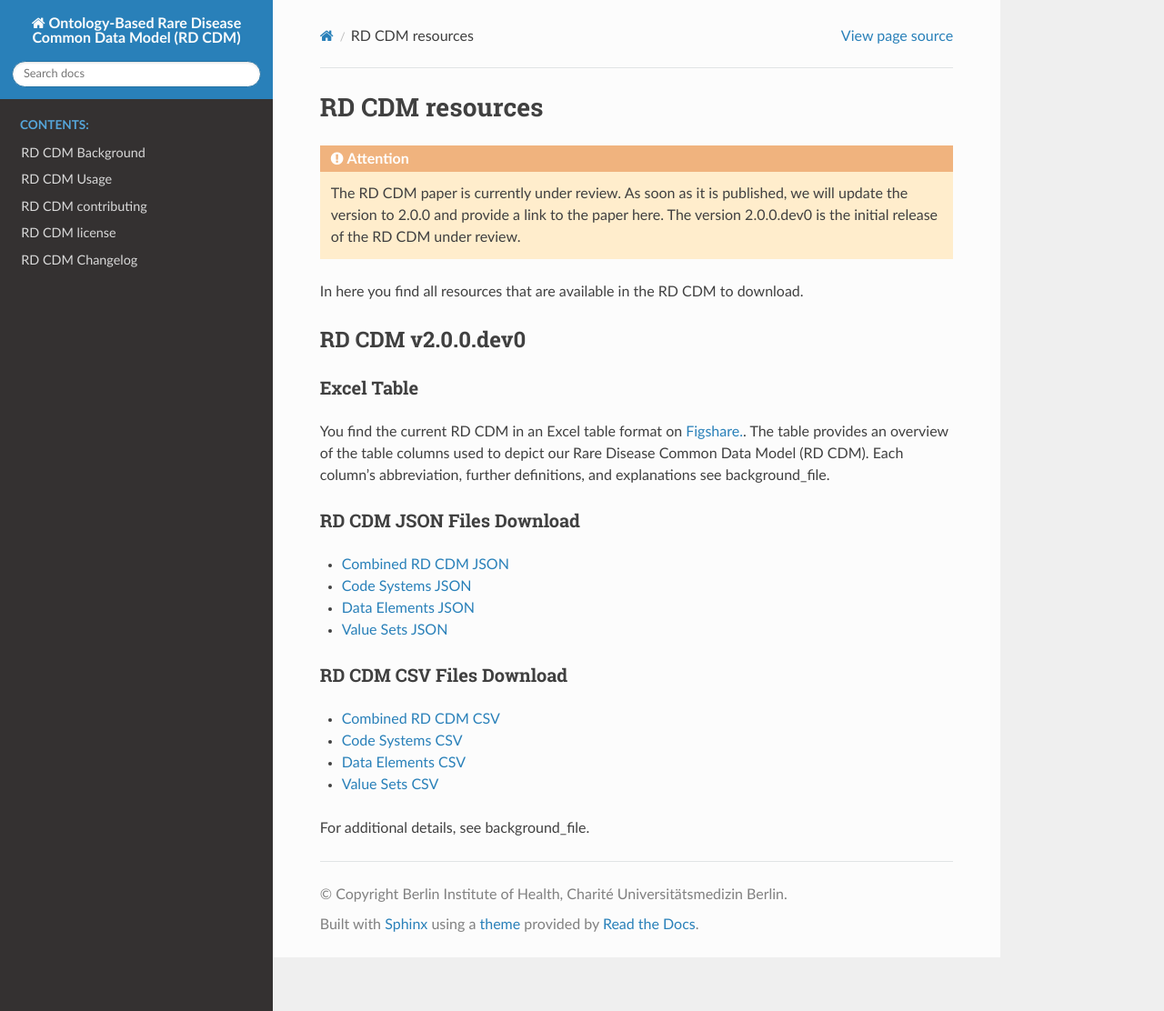
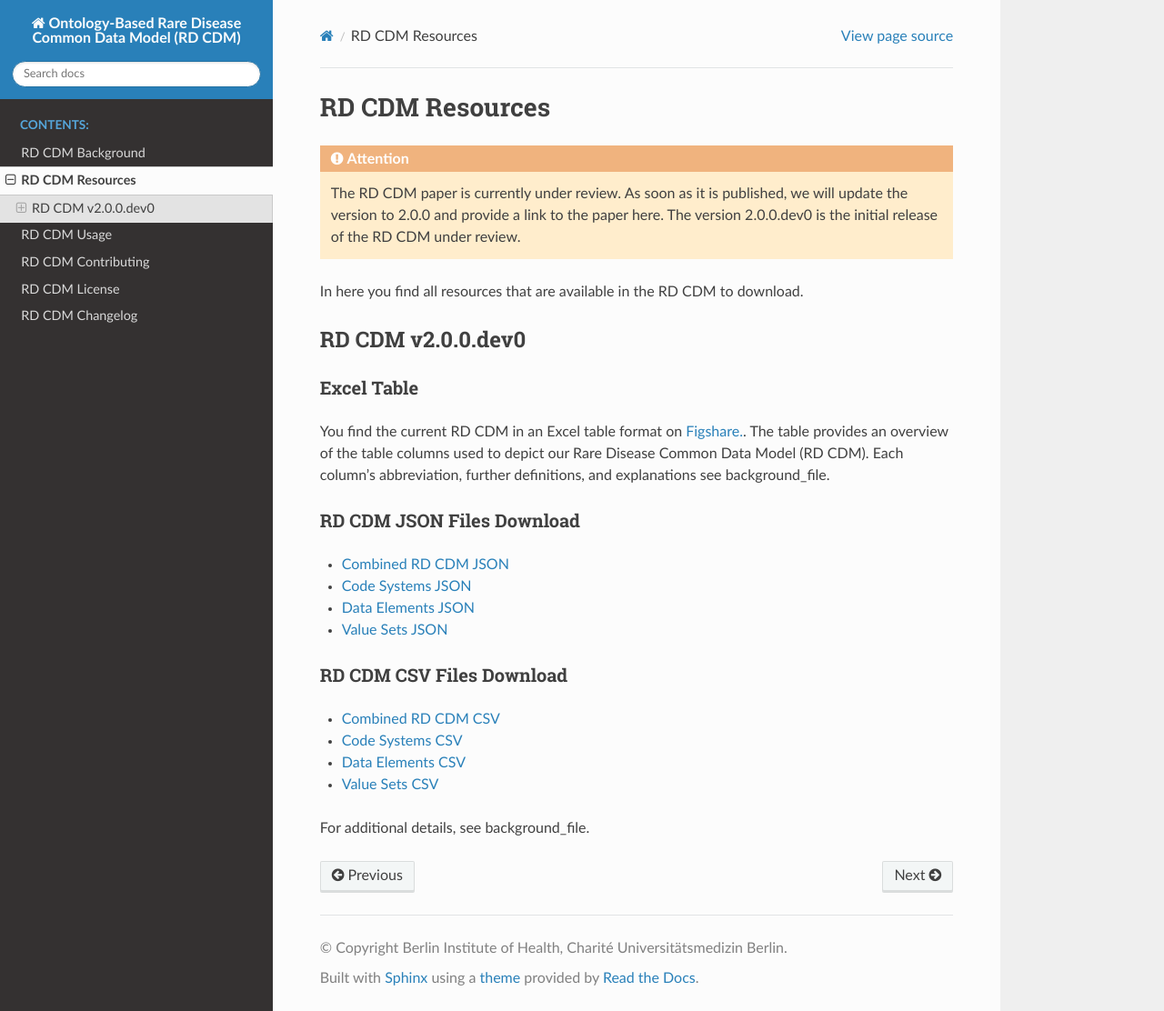
Before and after one commit to BIH-CEI/rd-cdm, a Sphinx documentation site: the page built from docs/resources/resources_file.rst, in a window 1280 px wide and 1112 px high. Shown: the whole window at 91% size. Built offline with Sphinx 7.4.7 and the Read the Docs theme 2.0.0, drawn with Linux system fonts in a browser that asks for light colours; pages that are not in the unit, such as notebooks, are missing from menus.

Commit message:
fix documentation

```diff
--- a/docs/contributing.rst
+++ b/docs/contributing.rst
@@ -1,4 +1,4 @@
-RD CDM contributing
+RD CDM Contributing
 ===================
 
 As we are actively developing the RD CDM, we welcome contributions in the form
--- a/docs/index.rst
+++ b/docs/index.rst
@@ -3,7 +3,7 @@
    You can adapt this file completely to your liking, but it should at least
    contain the root `toctree` directive.
 
-Welcome to the RD CDM documentation!
+Welcome to the RD CDM Documentation!
 ====================================
 
 .. image:: https://readthedocs.org/projects/rd-cdm/badge/?version=latest
--- a/docs/license.rst
+++ b/docs/license.rst
@@ -1,4 +1,4 @@
-RD CDM license
+RD CDM License
 ==============
 
 The RD CDM is licensed under the MIT License. The full text of the license can
--- a/docs/resources/resourscs_file.rst
+++ b/docs/resources/resources_file.rst
@@ -1,4 +1,4 @@
-RD CDM resources
+RD CDM Resources
 =================
 
 .. attention::
```
